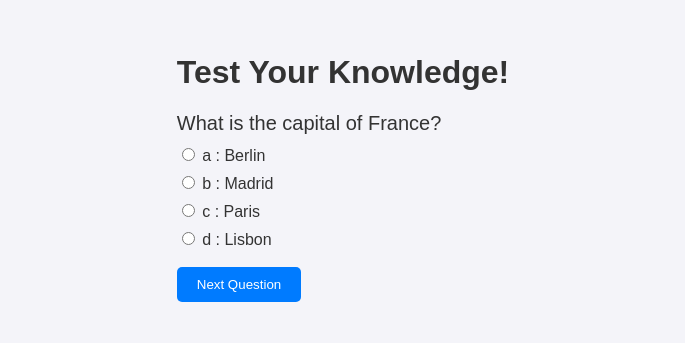
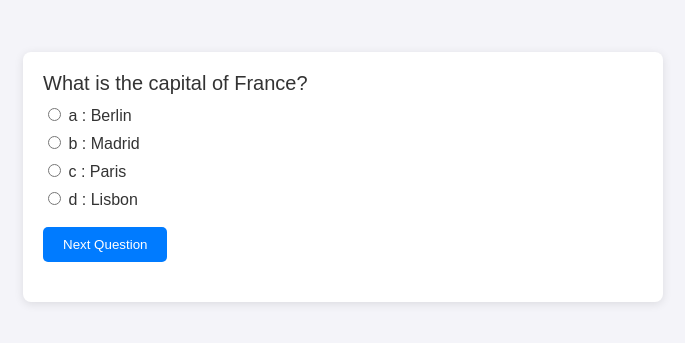
Before and after one commit to kellomerbelo/quiz, a plain HTML site: page index.html in a window 1280 px wide. Shown: the part 243-586 px from the top of the page, without its empty margins (297-982 px from the left). Drawn offline with Linux system fonts and the light colour scheme.

Commit message:
Update index.html

```diff
--- a/index.html
+++ b/index.html
@@ -8,11 +8,11 @@
     <link rel="stylesheet" href="styles.css">
 </head>
 <body>
-    <div class="quiz-container">
-        <h1>Test Your Knowledge!</h1>
+    <div id="quiz-container">
         <div id="quiz"></div>
-        <button id="next" style="display: none;">Next Question</button>
-        <button id="submit" style="display: none;">Submit Quiz</button>
+        <button id="next">Next Question</button>
+        <button id="submit">Submit Quiz</button>
+        <button id="retry">Retry Quiz</button>
         <div id="results"></div>
     </div>
     <script src="quiz.js"></script>
```
